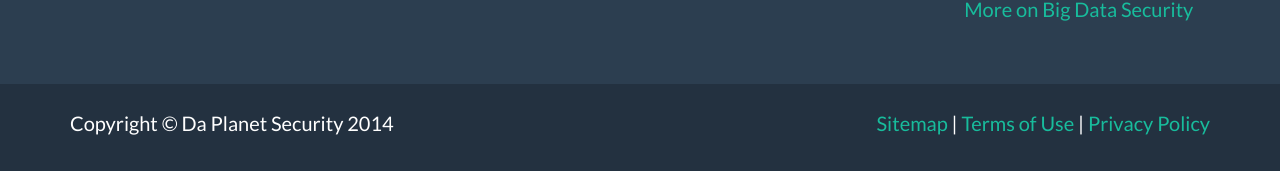
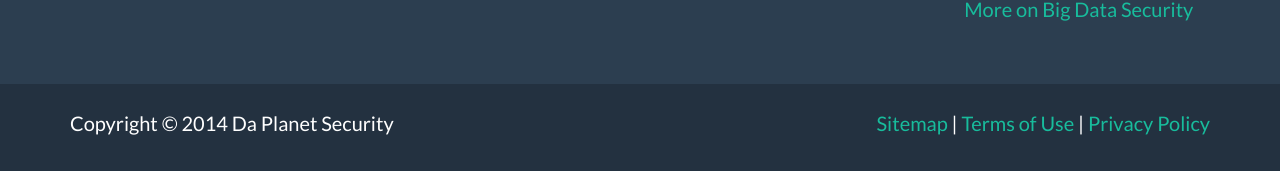
Before and after one commit to Daplanet/dapla.net, a Jekyll site: the page built from index.html, in a window 1280 px wide and 900 px high, scrolled down 2702 px. Shown: the part 726-897 px from the top of the window. Built offline with Jekyll 4.4.1, drawn with Linux system fonts in a browser that asks for light colours.

Commit message:
_includes/footer.html

```diff
--- a/_includes/footer.html
+++ b/_includes/footer.html
@@ -38,7 +38,7 @@
             <div class="container">
                 <div class="row">
                     <div class="col-lg-12">
-                      <p class="pull-left"> Copyright &copy; Da Planet Security 20{{ site.time | date: '%y' }}</p>
+                      <p class="pull-left"> Copyright &copy; 20{{ site.time | date: '%y' }} Da Planet Security</p>
                       <p class="pull-right">
                       <a href="/sitemap" title="Sitemap - Da Planet Security" name="sitemap" rel="self">Sitemap</a> |
                       <a href="/legal/terms-of-use" title="Terms of Use - Da Planet Security" name="Terms of Use" rel="self">Terms of Use</a> |
```
